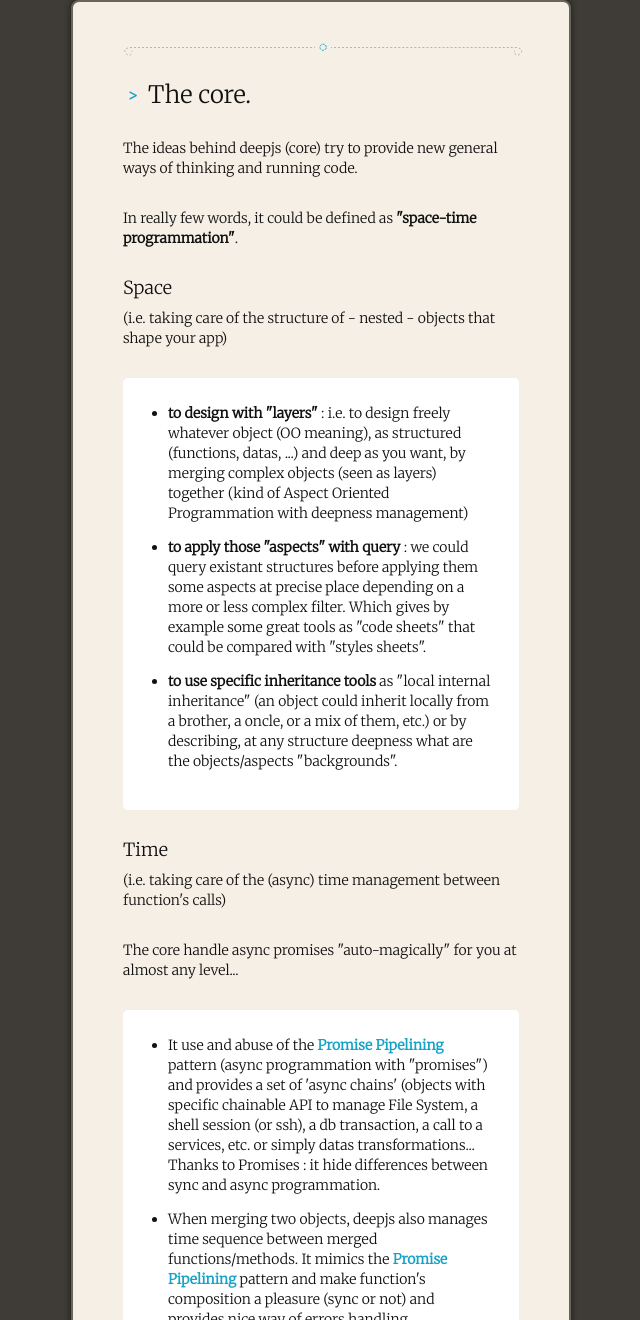
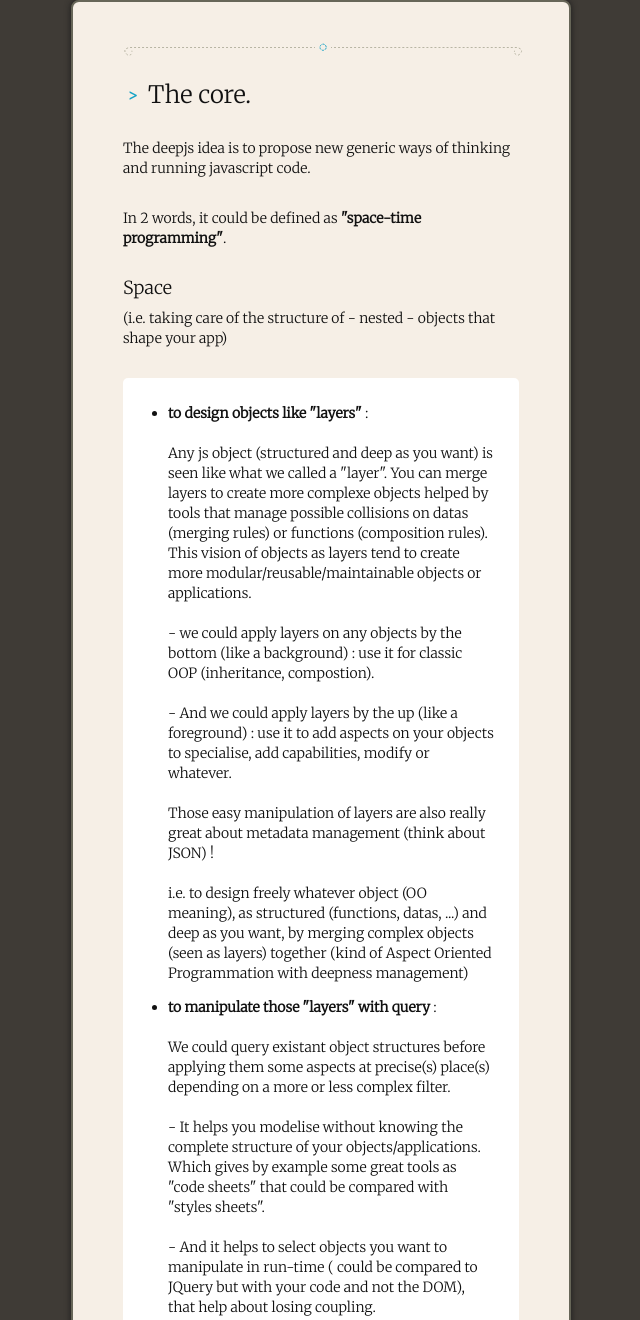
Before and after one commit to deepjs/deepjs-docs, a website: page manifest.html in a window 1280 px wide. Shown: the part 383-1703 px from the top of the page, without its empty margins (319-959 px from the left). Drawn offline with nearby package versions, Linux system fonts and the light colour scheme.

Commit message:
copy changes…I try to do more ! :)

```diff
--- a/manifest.html
+++ b/manifest.html
@@ -16,16 +16,32 @@
 			<div class="instructions" >
 				<div class="section-separator"></div>
 				<h3><span class="bullet-title">&gt;</span> The core.</h3>
-<p>The ideas behind deepjs (core) try to provide new general ways of thinking and running code.</p>
+<p>The deepjs idea is to propose new generic ways of thinking and running javascript code.</p>
 
-<p>In really few words, it could be defined as <strong>"space-time programmation"</strong>.</p>
+<p>In 2 words, it could be defined as <strong>"space-time programming"</strong>.</p>
 
 <h4>Space</h4>
  (i.e. taking care of the structure of - nested - objects that shape your app)
 <p><ul>
- <li><strong>to design with "layers"</strong> : i.e. to design freely whatever object (OO meaning), as structured (functions, datas, ...) and deep as you want, by merging complex objects (seen as layers) together (kind of Aspect Oriented Programmation with deepness management) </li>
+ <li><strong>to design objects like "layers"</strong> : <br><br>
+ Any js object (structured and deep as you want) is seen like what we called a "layer". You can merge layers to create more complexe objects helped by tools that manage possible collisions on datas (merging rules) or functions (composition rules).
+ <br>This vision of objects as layers tend to create more modular/reusable/maintainable objects or applications.
+ <br><br>
+  - we could apply layers on any objects by the bottom (like a background) : use it for classic OOP (inheritance, compostion).<br><br>
+- And we could apply layers by the up (like a foreground) : use it to add aspects on your objects to specialise, add capabilities, modify or whatever.<br><br>
+Those easy manipulation of layers are also really great about metadata management (think about JSON) !
 
-<li><strong>to apply those "aspects" with  query</strong> : we could query existant structures before applying them some aspects at precise place depending on a more or less complex filter. Which gives by example some great tools as "code sheets" that could be compared with "styles sheets".</li>
+
+<br><br>
+
+ i.e. to design freely whatever object (OO meaning), as structured (functions, datas, ...) and deep as you want, by merging complex objects (seen as layers) together (kind of Aspect Oriented Programmation with deepness management) </li>
+
+<li><strong>to manipulate those "layers" with query</strong> : <br><br>
+We could query existant object structures before applying them some aspects at precise(s) place(s) depending on a more or less complex filter.
+<br><br>
+- It helps you modelise without knowing the complete structure of your objects/applications. Which gives by example some great tools as "code sheets" that could be compared with "styles sheets".
+<br><br>
+- And it helps to select objects you want to manipulate in run-time ( could be compared to JQuery but with your code and not the DOM), that help about losing coupling.</li>
 
 <li><strong>to use specific inheritance tools</strong> as "local internal inheritance" (an object could inherit locally from a brother, a oncle, or a mix of them, etc.) or by describing, at any structure deepness what are the objects/aspects "backgrounds".</li>
 </ul>
```
